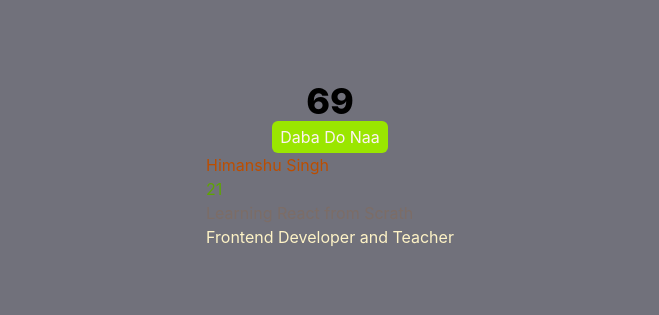
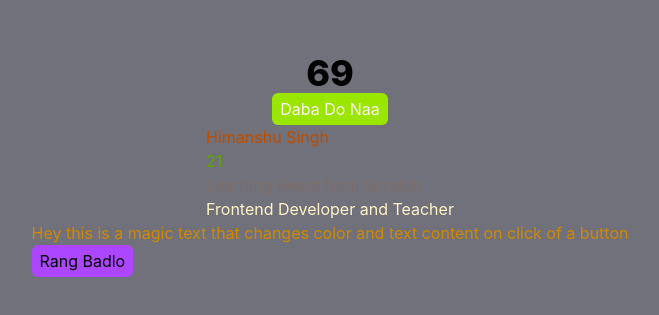
Before and after one commit to Devvvkun/react-learning, a React (Vite) app: page / in a window 1280 px wide. Shown: the part 235-550 px from the top of the page, without its empty margins (310-969 px from the left). Built offline with nearby package versions, Linux system fonts and the light colour scheme; the HTML template or start-up script is replaced by a standard one.

Commit message:
Change in text color via Conditional Rendering

```diff
--- a/src/App.jsx
+++ b/src/App.jsx
@@ -2,13 +2,15 @@ import { useState } from 'react'
 import Counter from './Counter'
 import Intro from './Intro'
 import './index.css'
+import ColorRender from './ColorRender'
 function App() {
 
   return (
     <>
     <div className='h-screen w-screen bg-zinc-500 p-5 flex justify-center items-center flex-col ' >
      <Counter/>
-     <Intro data={ {name: "Himanshu Singh" , age: 21 , topic : "Learning React from Scrath"} } role = "Frontend Developer and Teacher"/>
+     <Intro data={ {name: "Himanshu Singh" , age: 21 , topic : "Learning React from Scratch"} } role = "Frontend Developer and Teacher"/>
+     <ColorRender />
       </div>
     </>
   )
--- /dev/null
+++ b/src/ColorRender.jsx
@@ -0,0 +1,14 @@
+import React, { useState } from 'react'
+
+const ColorRender = () => {
+  const [a , b] = useState(false)
+  return (
+    <div>
+      <h3 className={a === false ? "text-yellow-600" : "text-blue-300"}>
+        {a === false? "Hey this is a magic text that changes color and text content on click of a button" : "This is the 2nd magic text that has both changed color and text-content based on the button click."}</h3>
+      <button className='px-2 py-1 bg-purple-500 rounded-md ' onClick={() => b(!a)}>Rang Badlo</button>
+    </div>
+  )
+}
+
+export default ColorRender
```
